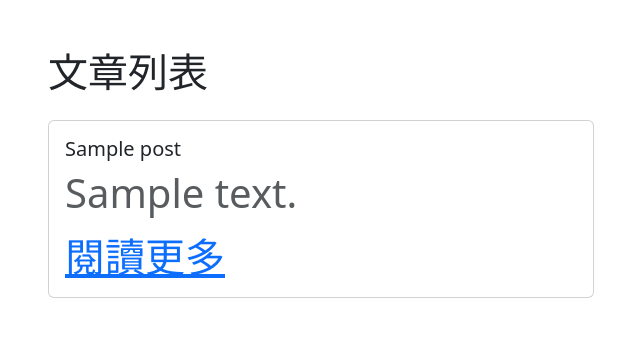
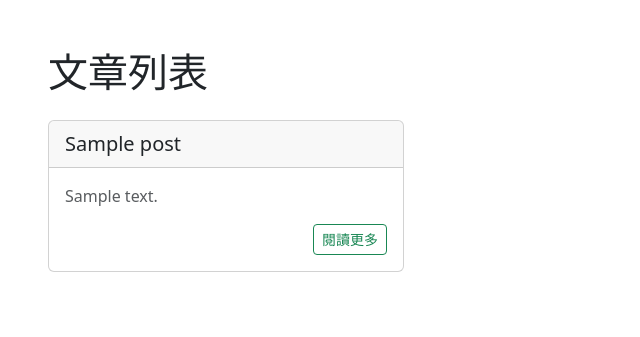
Before and after one commit to hkt9584/myBlog, a Django app: page / in a window 1280 px wide. Shown: the part 56-393 px from the top of the page, without its empty margins (34-674 px from the left). Run offline with Django 5.2, Linux system fonts and the light colour scheme; tables that the repository leaves empty hold one stand-in row (values such as "Sample post").

Commit message:
修改文章列表樣式

```diff
--- a/templates/base.html
+++ b/templates/base.html
@@ -12,7 +12,7 @@
         <a class="navbar-brand" href="/">YELLOW BLOG</a>
       </div>
     </nav>
-    <h1>{% block body %}{% endblock %}</h1>
+    {% block body %}{% endblock %}
     <script src="https://cdn.jsdelivr.net/npm/bootstrap@5.3.3/dist/js/bootstrap.bundle.min.js" integrity="sha384-YvpcrYf0tY3lHB60NNkmXc5s9fDVZLESaAA55NDzOxhy9GkcIdslK1eN7N6jIeHz" crossorigin="anonymous"></script>
     <script src="https://cdn.jsdelivr.net/npm/@popperjs/core@2.11.8/dist/umd/popper.min.js" integrity="sha384-I7E8VVD/ismYTF4hNIPjVp/Zjvgyol6VFvRkX/vR+Vc4jQkC+hVqc2pM8ODewa9r" crossorigin="anonymous"></script>
     <script src="https://cdn.jsdelivr.net/npm/bootstrap@5.3.3/dist/js/bootstrap.min.js" integrity="sha384-0pUGZvbkm6XF6gxjEnlmuGrJXVbNuzT9qBBavbLwCsOGabYfZo0T0to5eqruptLy" crossorigin="anonymous"></script>
--- a/templates/post_list.html
+++ b/templates/post_list.html
@@ -4,15 +4,18 @@
         <h1>文章列表</h1>
         <div class="row">
         {% for post in object_list %}
-<div class="col-md-6">
+            <div class="col-md-6 col-lg-4">
             <div class="card my-3">
+
+                <div class="card-header">
+                    <span class="card-title fs-5">{{ post.title }}</span>
+                </div>
+
                 <div class="card-body">
-          <h5 class="card-title">{{ post.title }}</h5>
-          <p class="card-text text-muted">
-            {{ post.content }}
-          </p>
-          <a href="/{{ post.id }}" class="card-link">閱讀更多</a>
+                    <p class="card-text text-muted">{{ post.content }}</p>
+                    <a href="/{{ post.id }}" class="btn btn-outline-success btn-sm float-end">閱讀更多</a>
                 </div>
+
             </div>
             </div>
         {% endfor %}
```
Lines whose indentation alone changed are shown as unchanged.
